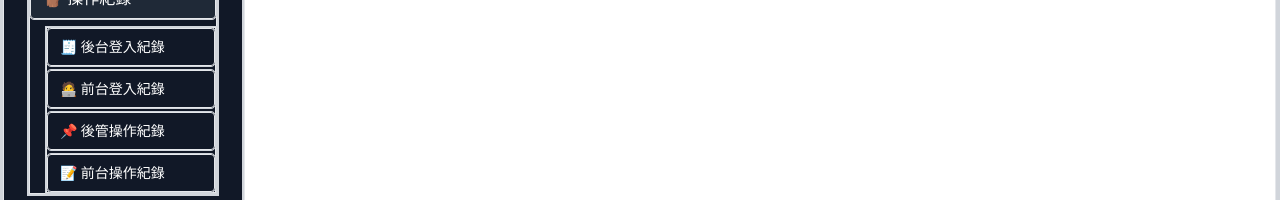
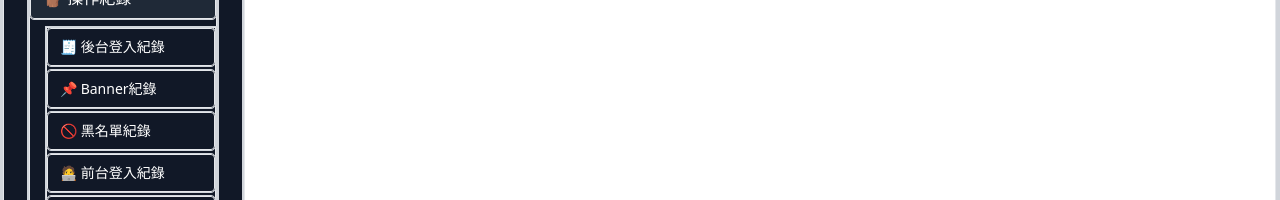
Before and after one commit to LINtest0524/frontend-auth-ui, a Next.js app: page /admin/banner in a window 1280 px wide. Both pictures are taken after a click on the button "🪵 操作紀錄". Shown: the part 463-663 px from the top of the page. Built offline with nearby package versions, Linux system fonts and the light colour scheme; no server answers.

Commit message:
資料庫時間與前台不同時區 修正中--banner完成

```diff
--- a/src/app/(dashboard)/audit-log/back-action/page.tsx
+++ b/src/app/(dashboard)/audit-log/back-banner/page.tsx
@@ -3,7 +3,7 @@ import AuditLogTable from "@/components/AuditLogTable";
 export default function BackActionLogPage() {
   return (
     <AuditLogTable
-      keyword="新增 Banner" // 新增 Banner這幾個字 都不能改動 一旦改動前台渲染會失敗
+      keyword="Banner" // 新增 Banner這幾個字 都不能改動 一旦改動前台渲染會失敗
       title="📌 後台 Banner 操作紀錄"
     />
   );
--- /dev/null
+++ b/src/app/(dashboard)/audit-log/back-blacklist/page.tsx
@@ -0,0 +1,10 @@
+import AuditLogTable from '@/components/AuditLogTable'
+
+export default function BackBlacklistLogPage() {
+  return (
+    <AuditLogTable
+      keyword="黑名單"
+      title="📌 黑名單 操作紀錄"
+    />
+  )
+}
--- a/src/components/sidebar.tsx
+++ b/src/components/sidebar.tsx
@@ -151,6 +151,27 @@ export default function Sidebar() {
               >
                 🧾 後台登入紀錄
               </Link>
+
+              <Link
+                href="/audit-log/back-banner"
+                className={cn(
+                  "text-sm px-3 py-2 rounded hover:bg-gray-700",
+                  pathname === "/audit-log/back-banner" && "bg-gray-700"
+                )}
+              >
+                📌 Banner紀錄
+              </Link>
+
+              <Link
+                href="/audit-log/back-blacklist"
+                className={cn(
+                  "text-sm px-3 py-2 rounded hover:bg-gray-700",
+                  pathname === "/audit-log/back-blacklist" && "bg-gray-700"
+                )}
+              >
+                🚫 黑名單紀錄
+              </Link>
+
               <Link
                 href="/audit-log/portal-login"
                 className={cn(
@@ -160,15 +181,7 @@ export default function Sidebar() {
               >
                 🧑‍💻 前台登入紀錄
               </Link>
-              <Link
-                href="/audit-log/back-action"
-                className={cn(
-                  "text-sm px-3 py-2 rounded hover:bg-gray-700",
-                  pathname === "/audit-log/back-action" && "bg-gray-700"
-                )}
-              >
-                📌 後管操作紀錄
-              </Link>
+
               <Link
                 href="/audit-log/portal-action"
                 className={cn(
@@ -178,6 +191,7 @@ export default function Sidebar() {
               >
                 📝 前台操作紀錄
               </Link>
+
             </div>
           )}
         </div>
```
